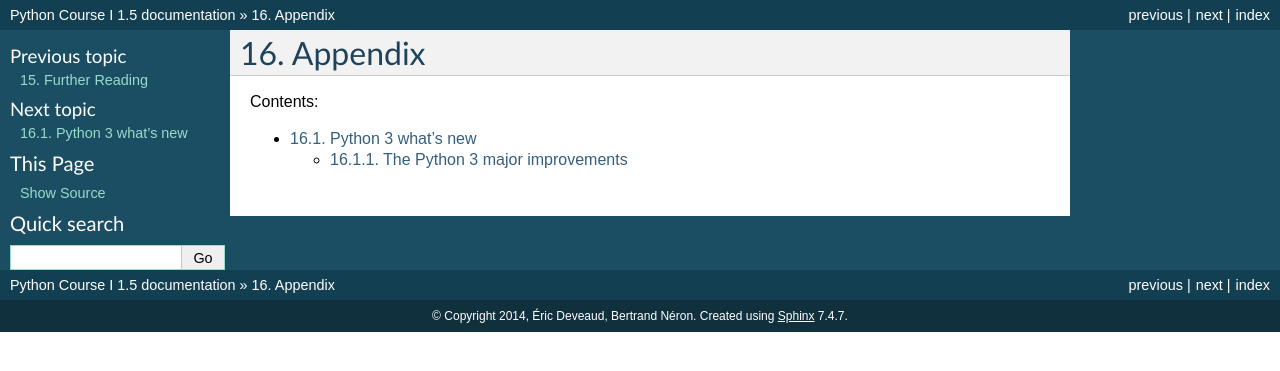
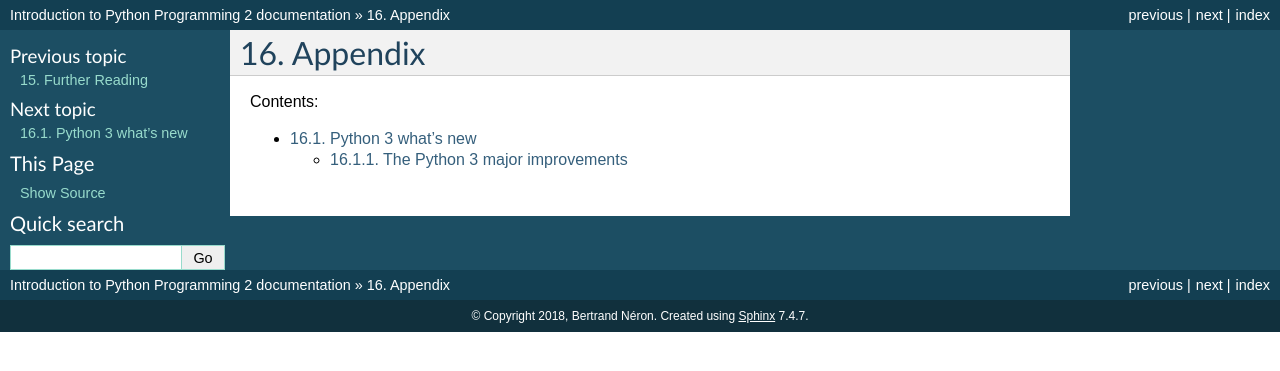
Before and after one commit to C3BI-pasteur-fr/python-course-1, a Sphinx documentation site: the page built from source/Appendix.rst, in a window 1280 px wide. Shown: the top 371 px of the page. Built offline with Sphinx 7.4.7, drawn with Linux system fonts in a browser that asks for light colours; formulas are drawn with MathJax 3; part of the change alters nothing that is shown.

Commit message:
update to new sphinx version

```diff
--- a/source/conf.py
+++ b/source/conf.py
@@ -1,301 +1,201 @@
 # -*- coding: utf-8 -*-
 #
-# E2I2B.python documentation build configuration file, created by
-# sphinx-quickstart on Mon Apr 14 18:19:01 2014.
+# Configuration file for the Sphinx documentation builder.
 #
-# This file is execfile()d with the current directory set to its containing dir.
-#
-# Note that not all possible configuration values are present in this
-# autogenerated file.
-#
-# All configuration values have a default; values that are commented out
-# serve to show the default.
+# This file does only contain a selection of the most common options. For a
+# full list see the documentation:
+# http://www.sphinx-doc.org/en/master/config
 
-import sys, os
+# -- Path setup --------------------------------------------------------------
 
 # If extensions (or modules to document with autodoc) are in another directory,
 # add these directories to sys.path here. If the directory is relative to the
 # documentation root, use os.path.abspath to make it absolute, like shown here.
-#sys.path.insert(0, os.path.abspath('.'))
+#
+# import os
+# import sys
+# sys.path.insert(0, os.path.abspath('.'))
 
-# -- General configuration -----------------------------------------------------
+
+# -- Project information -----------------------------------------------------
+
+project = 'Introduction to Python Programming'
+copyright = '2018, Bertrand Néron'
+author = 'Bertrand Néron'
+
+# The short X.Y version
+version = ''
+# The full version, including alpha/beta/rc tags
+release = '2'
+
+
+# -- General configuration ---------------------------------------------------
 
 # If your documentation needs a minimal Sphinx version, state it here.
-#needs_sphinx = '1.0'
+#
+# needs_sphinx = '1.0'
 
-# Add any Sphinx extension module names here, as strings. They can be extensions
-# coming with Sphinx (named 'sphinx.ext.*') or your custom ones.
-extensions = ['sphinx.ext.autodoc',
-              'sphinx.ext.doctest',
-              'sphinx.ext.intersphinx',
-              'sphinx.ext.todo',
-              'sphinx.ext.ifconfig',
-              'sphinx.ext.viewcode',
-              'sphinx.ext.graphviz',
-              'sphinx.ext.mathbase',
-              'sphinx.ext.mathjax'
-              ]
-
-#to display todo notes
-todo_include_todos=True
+# Add any Sphinx extension module names here, as strings. They can be
+# extensions coming with Sphinx (named 'sphinx.ext.*') or your custom
+# ones.
+extensions = [
+    'sphinx.ext.autodoc',
+    'sphinx.ext.intersphinx',
+    'sphinx.ext.todo',
+    'sphinx.ext.imgmath',
+    'sphinx.ext.ifconfig',
+    'sphinx.ext.viewcode',
+    'sphinx.ext.graphviz',
+]
 
 # Add any paths that contain templates here, relative to this directory.
 templates_path = ['_templates']
 
-# The suffix of source filenames.
+# The suffix(es) of source filenames.
+# You can specify multiple suffix as a list of string:
+#
+# source_suffix = ['.rst', '.md']
 source_suffix = '.rst'
-
-# The encoding of source files.
-#source_encoding = 'utf-8-sig'
 
 # The master toctree document.
 master_doc = 'index'
 
-# General information about the project.
-project = u'Python Course I'
-copyright = u'2014, Éric Deveaud, Bertrand Néron'
-
-# The version info for the project you're documenting, acts as replacement for
-# |version| and |release|, also used in various other places throughout the
-# built documents.
-#
-# The short X.Y version.
-version = '1.5'
-# The full version, including alpha/beta/rc tags.
-release = '1.5'
-
 # The language for content autogenerated by Sphinx. Refer to documentation
 # for a list of supported languages.
-#language = None
-
-# There are two options for replacing |today|: either, you set today to some
-# non-false value, then it is used:
-#today = ''
-# Else, today_fmt is used as the format for a strftime call.
-#today_fmt = '%B %d, %Y'
+#
+# This is also used if you do content translation via gettext catalogs.
+# Usually you set "language" from the command line for these cases.
+language = None
 
 # List of patterns, relative to source directory, that match files and
 # directories to ignore when looking for source files.
+# This pattern also affects html_static_path and html_extra_path .
 exclude_patterns = []
-
-# The reST default role (used for this markup: `text`) to use for all documents.
-#default_role = None
-
-# If true, '()' will be appended to :func: etc. cross-reference text.
-#add_function_parentheses = True
-
-# If true, the current module name will be prepended to all description
-# unit titles (such as .. function::).
-#add_module_names = True
-
-# If true, sectionauthor and moduleauthor directives will be shown in the
-# output. They are ignored by default.
-#show_authors = False
 
 # The name of the Pygments (syntax highlighting) style to use.
 pygments_style = 'sphinx'
 
-# A list of ignored prefixes for module index sorting.
-#modindex_common_prefix = []
 
-
-# -- Options for HTML output ---------------------------------------------------
+# -- Options for HTML output -------------------------------------------------
 
 # The theme to use for HTML and HTML Help pages.  See the documentation for
 # a list of builtin themes.
+#
+#html_theme = 'alabaster'
 html_theme = 'pasteur_theme'
+
 
 # Theme options are theme-specific and customize the look and feel of a theme
 # further.  For a list of options available for each theme, see the
 # documentation.
-#html_theme_options = {}
+#
+# html_theme_options = {}
 
 # Add any paths that contain custom themes here, relative to this directory.
 html_theme_path = ['.']
-
-# The name for this set of Sphinx documents.  If None, it defaults to
-# "<project> v<release> documentation".
-#html_title = None
-
-# A shorter title for the navigation bar.  Default is the same as html_title.
-#html_short_title = None
-
-# The name of an image file (relative to this directory) to place at the top
-# of the sidebar.
-#html_logo = None
-
-# The name of an image file (within the static path) to use as favicon of the
-# docs.  This file should be a Windows icon file (.ico) being 16x16 or 32x32
-# pixels large.
-#html_favicon = None
 
 # Add any paths that contain custom static files (such as style sheets) here,
 # relative to this directory. They are copied after the builtin static files,
 # so a file named "default.css" will overwrite the builtin "default.css".
 html_static_path = ['_static']
 
-# If not '', a 'Last updated on:' timestamp is inserted at every page bottom,
-# using the given strftime format.
-#html_last_updated_fmt = '%b %d, %Y'
+# Custom sidebar templates, must be a dictionary that maps document names
+# to template names.
+#
+# The default sidebars (for documents that don't match any pattern) are
+# defined by theme itself.  Builtin themes are using these templates by
+# default: ``['localtoc.html', 'relations.html', 'sourcelink.html',
+# 'searchbox.html']``.
+#
+# html_sidebars = {}
 
-# If true, SmartyPants will be used to convert quotes and dashes to
-# typographically correct entities.
-#html_use_smartypants = True
 
-# Custom sidebar templates, maps document names to template names.
-#html_sidebars = {}
-
-# Additional templates that should be rendered to pages, maps page names to
-# template names.
-#html_additional_pages = {}
-
-# If false, no module index is generated.
-#html_domain_indices = True
-
-# If false, no index is generated.
-#html_use_index = True
-
-# If true, the index is split into individual pages for each letter.
-#html_split_index = False
-
-# If true, links to the reST sources are added to the pages.
-#html_show_sourcelink = True
-
-# If true, "Created using Sphinx" is shown in the HTML footer. Default is True.
-#html_show_sphinx = True
-
-# If true, "(C) Copyright ..." is shown in the HTML footer. Default is True.
-#html_show_copyright = True
-
-# If true, an OpenSearch description file will be output, and all pages will
-# contain a <link> tag referring to it.  The value of this option must be the
-# base URL from which the finished HTML is served.
-#html_use_opensearch = ''
-
-# This is the file name suffix for HTML files (e.g. ".xhtml").
-#html_file_suffix = None
+# -- Options for HTMLHelp output ---------------------------------------------
 
 # Output file base name for HTML help builder.
-htmlhelp_basename = 'PythonCourseIdoc'
+htmlhelp_basename = 'IntroductiontoPythonProgrammingdoc'
 
 
-# -- Options for LaTeX output --------------------------------------------------
+# -- Options for LaTeX output ------------------------------------------------
 
 latex_elements = {
-# The paper size ('letterpaper' or 'a4paper').
-#'papersize': 'letterpaper',
-'papersize': 'a4paper',
-# The font size ('10pt', '11pt' or '12pt').
-#'pointsize': '10pt',
+    # The paper size ('letterpaper' or 'a4paper').
+    #
+    # 'papersize': 'letterpaper',
+      'papersize': 'a4paper',
+    # The font size ('10pt', '11pt' or '12pt').
+    #
+    # 'pointsize': '10pt',
 
-# Additional stuff for the LaTeX preamble.
-#'preamble': '',
+    # Additional stuff for the LaTeX preamble.
+    #
+    # 'preamble': '',
+
+    # Latex figure (float) alignment
+    #
+    # 'figure_align': 'htbp',
 }
 
 # Grouping the document tree into LaTeX files. List of tuples
-# (source start file, target name, title, author, documentclass [howto/manual]).
+# (source start file, target name, title,
+#  author, documentclass [howto, manual, or own class]).
 latex_documents = [
-  ('index', 'PythonCourseI.tex', u'Python Course I Documentation',
-   u'Éric Deveaud, Bertrand Néron', 'manual'),
+    (master_doc, 'IntroductiontoPythonProgramming.tex', 'Introduction to Python Programming Documentation',
+     'Bertrand Néron', 'manual'),
 ]
 
-# The name of an image file (relative to this directory) to place at the top of
-# the title page.
-#latex_logo = None
 
-# For "manual" documents, if this is true, then toplevel headings are parts,
-# not chapters.
-#latex_use_parts = False
-
-# If true, show page references after internal links.
-#latex_show_pagerefs = False
-
-# If true, show URL addresses after external links.
-#latex_show_urls = False
-
-# Documents to append as an appendix to all manuals.
-#latex_appendices = []
-
-# If false, no module index is generated.
-#latex_domain_indices = True
-
-
-# -- Options for manual page output --------------------------------------------
+# -- Options for manual page output ------------------------------------------
 
 # One entry per manual page. List of tuples
 # (source start file, name, description, authors, manual section).
 man_pages = [
-    ('index', 'e2i2bpython', u'E2I2B.python Documentation',
-     [u'Éric Deveaud, Bertrand Néron'], 1)
+    (master_doc, 'introductiontopythonprogramming', 'Introduction to Python Programming Documentation',
+     [author], 1)
 ]
 
-# If true, show URL addresses after external links.
-#man_show_urls = False
 
-
-# -- Options for Texinfo output ------------------------------------------------
+# -- Options for Texinfo output ----------------------------------------------
 
 # Grouping the document tree into Texinfo files. List of tuples
 # (source start file, target name, title, author,
 #  dir menu entry, description, category)
 texinfo_documents = [
-  ('index', 'E2I2Bpython', u'E2I2B.python Documentation',
-   u'Éric Deveaud, Bertrand Néron', 'E2I2Bpython', 'One line description of project.',
-   'Miscellaneous'),
+    (master_doc, 'IntroductiontoPythonProgramming', 'Introduction to Python Programming Documentation',
+     author, 'IntroductiontoPythonProgramming', 'One line description of project.',
+     'Miscellaneous'),
 ]
 
-# Documents to append as an appendix to all manuals.
-#texinfo_appendices = []
 
-# If false, no module index is generated.
-#texinfo_domain_indices = True
-
-# How to display URL addresses: 'footnote', 'no', or 'inline'.
-#texinfo_show_urls = 'footnote'
-
-
-# -- Options for Epub output ---------------------------------------------------
+# -- Options for Epub output -------------------------------------------------
 
 # Bibliographic Dublin Core info.
-epub_title = u'Python course I'
-epub_author = u'Éric Deveaud, Bertrand Néron'
-epub_publisher = u'Éric Deveaud, Bertrand Néron'
-epub_copyright = u'2014, Éric Deveaud, Bertrand Néron'
-
-# The language of the text. It defaults to the language option
-# or en if the language is not set.
-#epub_language = ''
-
-# The scheme of the identifier. Typical schemes are ISBN or URL.
-#epub_scheme = ''
+epub_title = project
+epub_author = author
+epub_publisher = author
+epub_copyright = copyright
 
 # The unique identifier of the text. This can be a ISBN number
 # or the project homepage.
-#epub_identifier = ''
+#
+# epub_identifier = ''
 
 # A unique identification for the text.
-#epub_uid = ''
-
-# A tuple containing the cover image and cover page html template filenames.
-#epub_cover = ()
-
-# HTML files that should be inserted before the pages created by sphinx.
-# The format is a list of tuples containing the path and title.
-#epub_pre_files = []
-
-# HTML files shat should be inserted after the pages created by sphinx.
-# The format is a list of tuples containing the path and title.
-#epub_post_files = []
+#
+# epub_uid = ''
 
 # A list of files that should not be packed into the epub file.
-#epub_exclude_files = []
-
-# The depth of the table of contents in toc.ncx.
-#epub_tocdepth = 3
-
-# Allow duplicate toc entries.
-#epub_tocdup = True
+epub_exclude_files = ['search.html']
 
 
+# -- Extension configuration -------------------------------------------------
+
+# -- Options for intersphinx extension ---------------------------------------
+
 # Example configuration for intersphinx: refer to the Python standard library.
-intersphinx_mapping = {'http://docs.python.org/': None}
+intersphinx_mapping = {'https://docs.python.org/': None}
+
+# -- Options for todo extension ----------------------------------------------
+
+# If true, `todo` and `todoList` produce output, else they produce nothing.
+todo_include_todos = True
```
Also changed, not shown: 1 other file.
